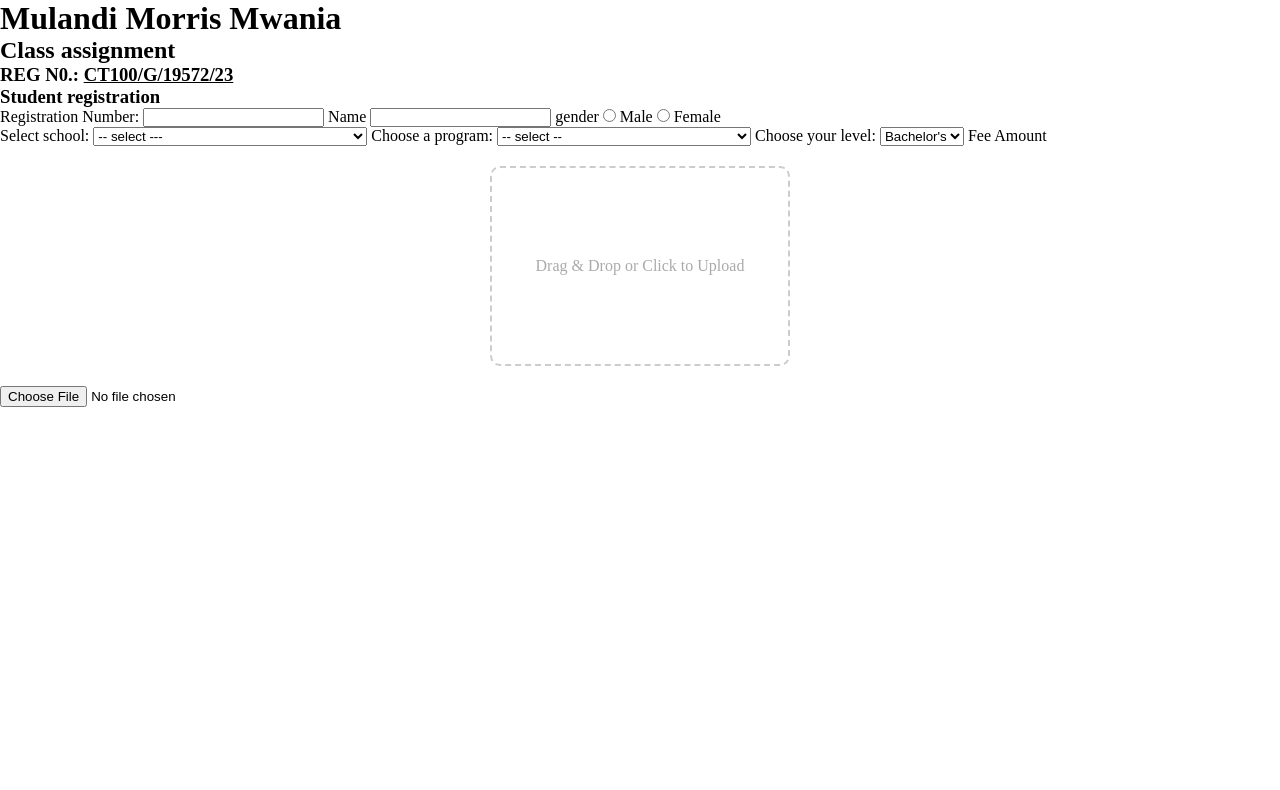
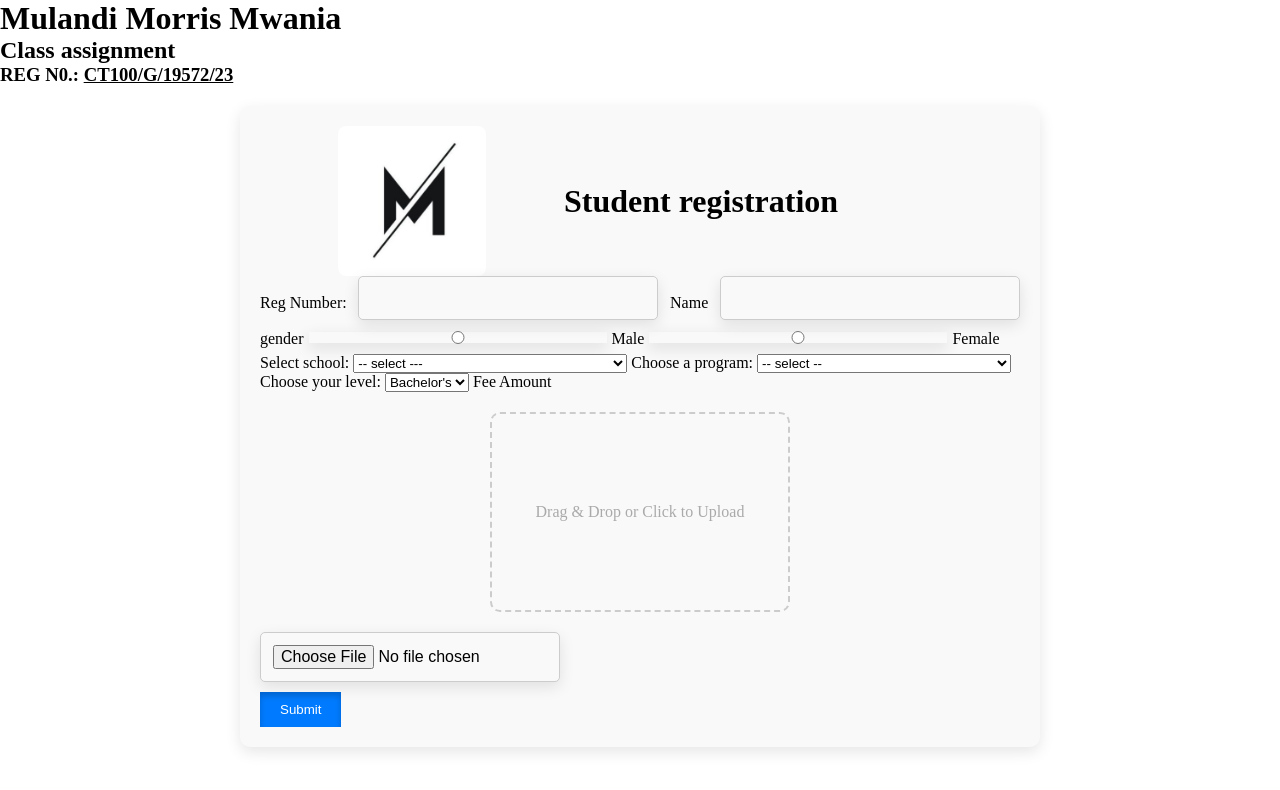
Before and after one commit to 111morris/form, a plain HTML site: page index.html in a window 1280 px wide. Drawn offline with Linux system fonts and the light colour scheme.

Commit message:
commit 6

```diff
--- a/index.html
+++ b/index.html
@@ -15,11 +15,19 @@
 
  <div class="container">
   <form action="">
-   <h3>Student registration</h3>
-   <label for="registrationNumber">Registration Number: </label>
-   <input type="text" title="registration number" required>
+   <div class="my-profile">
+    <div class="my-profile-c1"><img src="assets/my_profile.jpeg" alt=""></div>
+    <div class="my-prfile-c2">
+     <h1>Student registration</h1>
+    </div>
+   </div>
+
+   <div class="reg-name">
+    <label for="registrationNumber">Reg Number: </label>
+    <input id="registrationNumber" type="text" title="registration number" required>
     <label for="name">Name</label>
     <input type="text" title="name" required>
+   </div>
    <label for="gender">gender</label>
    <input type="radio" name="gender" id="" title="gender male"> Male
    <input type="radio" name="gender" id="" title="gender female"> Female
@@ -112,6 +120,8 @@
      <input class="upload-passport" type="file" id="fileInput" accept="image/*" title="Upload passport">
     </div>
    </div>
+
+   <button type="submit">Submit</button>
   </form>
 
 
--- a/styles/styles.css
+++ b/styles/styles.css
@@ -2,6 +2,99 @@
  box-sizing: border-box;
  margin: 0;
  padding: 0;
+}
+
+.container {
+ width: 100%;
+ display: flex;
+ justify-content: center;
+}
+
+form {
+ width: 100%;
+ max-width: 800px;
+ margin: 20px auto;
+ padding: 20px;
+ background-color: #f9f9f9;
+ box-shadow: 0 5px 15px rgba(0, 0, 0, 0.1);
+ border-radius: 10px;
+}
+
+.container .my-profile {
+ display: flex;
+ justify-content: space-between;
+}
+
+.container .my-profile-c1 {
+ width: 40%;
+ justify-content: center;
+ align-items: center;
+ display: flex;
+}
+
+.container .my-profile-c1 img {
+ height: 150px;
+ width: auto;
+ border-radius: .5rem;
+}
+
+.reg-name {
+ width: 100%;
+ display: flex;
+ align-items: center;
+ justify-content: space-between;
+}
+
+input {
+ width: 300px;
+ padding: 12px;
+ margin-bottom: 10px;
+ font-size: 16px;
+ border: 1px solid #ccc;
+ border-radius: 5px;
+ background-color: #f9f9f9;
+ outline: none;
+ transition: all 0.3s ease;
+ box-shadow: 0 5px 15px rgba(0, 0, 0, 0.1);
+}
+
+/* Fancy shadow effect on focus */
+input:focus {
+ border-color: #007bff;
+ background-color: #fff;
+ box-shadow: 0 8px 25px rgba(0, 123, 255, 0.4);
+}
+
+/* Hover effect */
+input:hover {
+ box-shadow: 0 7px 20px rgba(0, 0, 0, 0.2);
+}
+
+/* Adding a smooth border transition */
+input:focus-visible {
+ border: 2px solid #007bff;
+}
+
+.my-prfile-c2 {
+ width: 60%;
+ justify-content: start;
+ align-items: center;
+ display: flex;
+}
+
+
+button {
+ padding: 10px 20px;
+ border: none;
+ background-color: #007bff;
+ color: white;
+ cursor: pointer;
+ box-shadow: 0 4px 6px rgba(0, 0, 0, 0.2) inset;
+ transition: box-shadow 0.3s ease;
+}
+
+button:hover {
+ box-shadow: 0 8px 15px rgba(0, 0, 0, 0.3);
 }
 
 .upload-photo {
```
Also changed, not shown: assets/my_profile.jpeg (added). Lines whose indentation alone changed are shown as unchanged.
